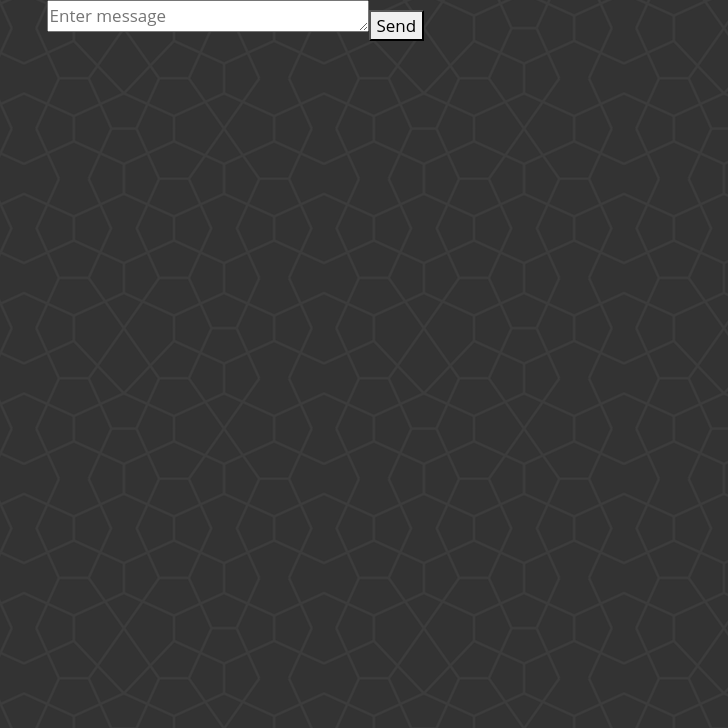
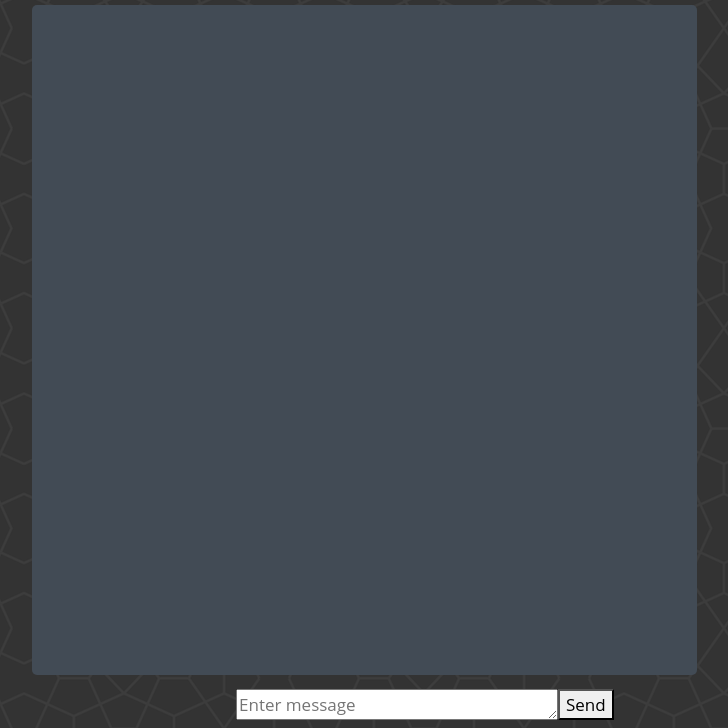
Before and after one commit to marcinmiz/CHATTER, a PHP site: page /pages/chat.php in a window 1280 px wide. Shown: the part 72-800 px from the top of the page, without its empty margins (276-1004 px from the left). Run offline with PHP 8.4, Linux system fonts and the light colour scheme.

Commit message:
Add chat-container and send-container classes

```diff
--- a/src/frontend/stylesheets/chat.css
+++ b/src/frontend/stylesheets/chat.css
@@ -22,3 +22,23 @@ main
 {
     width: 100%;
 }
+
+.chat-container
+{
+    background-color: #424b55;
+    display: flex;
+    flex-direction: column;
+    justify-content: center;
+    min-height: 670px;
+    margin: 5px;
+    border-radius: 5px;
+}
+
+.send-container
+{
+    display: flex;
+    position: fixed;
+    bottom: 1%;
+    left: 40%;
+    z-index: 100;
+}
```
